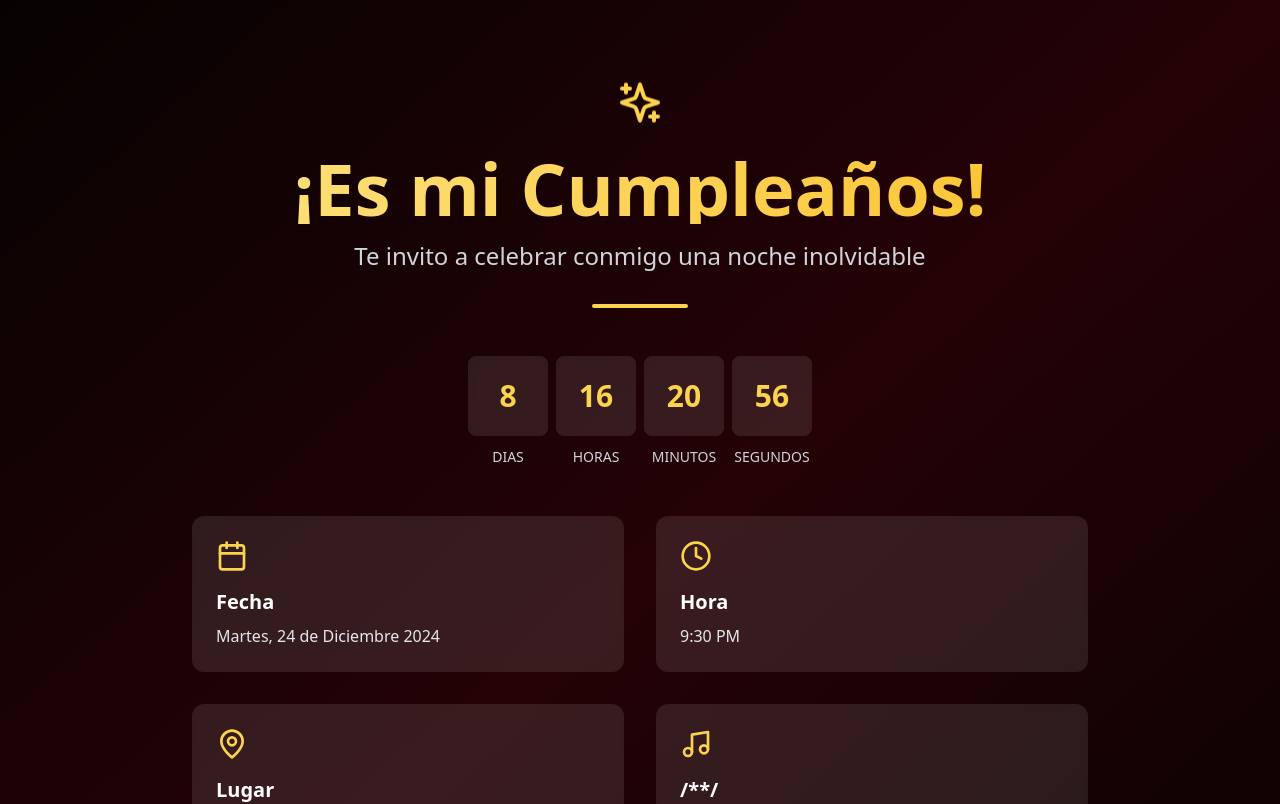
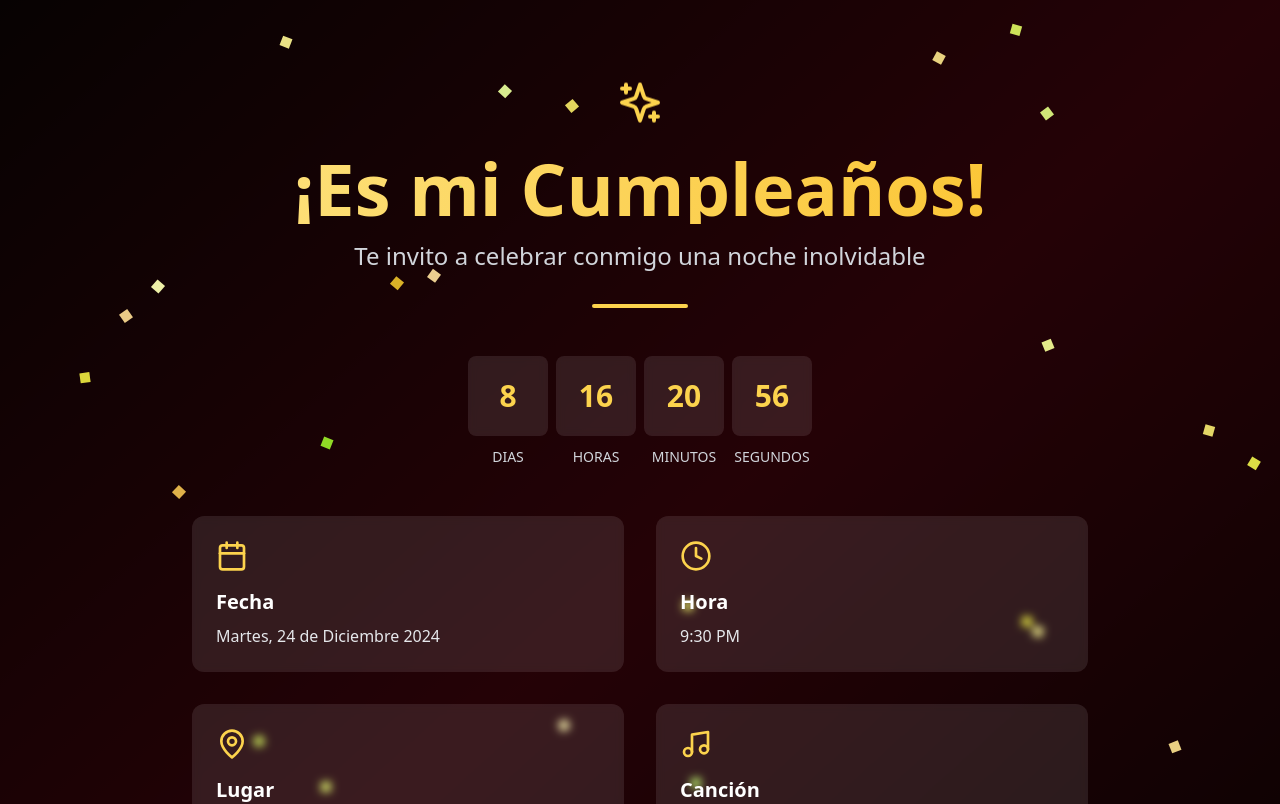
Before and after one commit to Alex200207/Tarjeta-Invitacion, a React (Vite) app: page / in a window 1280 px wide. Shown: the top 804 px of the page. Built offline with nearby package versions, Linux system fonts and the light colour scheme.

Commit message:
confeti y audio

```diff
--- a/index.html
+++ b/index.html
@@ -1,5 +1,5 @@
 <!DOCTYPE html>
-<html lang="en">
+<html lang="es">
   <head>
     <meta charset="UTF-8" />
     <link rel="icon" type="image/svg+xml" href="/vite.svg" />
--- a/src/App.tsx
+++ b/src/App.tsx
@@ -4,10 +4,12 @@ import { Header } from './components/Header';
 import { PartyDetails } from './components/PartyDetails';
 import { Countdown } from './components/Countdown';
 import { FadeIn } from './components/animations/FadeIn';
+import { BalloonsAndConfetti } from './components/animations/Ballons';
 
 function App() {
   return (
     <Background>
+      <BalloonsAndConfetti />
       <div className="max-w-6xl mx-auto">
         <Header />
 
--- /dev/null
+++ b/src/Ballons.css
@@ -0,0 +1,39 @@
+.animation-container {
+  position: fixed;
+  width: 100%;
+  height: 100vh;
+  overflow: hidden;
+}
+
+.balloon {
+  position: fixed;
+  bottom: -100px;
+  animation: float 5s linear infinite;
+  transform-origin: center;
+}
+
+.confetti-piece {
+  position: fixed;
+  top: -10px;
+  width: 10px;
+  height: 10px;
+  background-color: var(--color, #ff0000);
+  animation: fall 3s linear infinite;
+  transform: rotate(45deg);
+}
+.animation-container {
+  position: fixed;
+  width: 100%;
+  height: 100vh;
+  overflow: hidden;
+}
+
+/* Confetti animation */
+@keyframes fall {
+  0% {
+    transform: translateY(0) rotate(0deg);
+  }
+  100% {
+    transform: translateY(100vh) rotate(360deg);
+  }
+}
--- a/src/components/PartyDetails.tsx
+++ b/src/components/PartyDetails.tsx
@@ -1,7 +1,17 @@
-
 import { Clock, MapPin, Calendar, Music } from 'lucide-react';
+import { useEffect } from 'react';
 
 export const PartyDetails = () => {
+  useEffect(() => {
+
+    const audio = new Audio('/HappyBirthday.mp3');
+    audio.play();
+    return () => {
+      audio.pause();
+      audio.currentTime = 0;
+    };
+  }, []);
+
   return (
     <div className="grid grid-cols-1 md:grid-cols-2 gap-8 max-w-4xl mx-auto mt-12">
       <div className="p-6 bg-white/10 backdrop-blur-sm rounded-xl transform hover:scale-105 transition-all duration-300">
@@ -20,17 +30,12 @@ export const PartyDetails = () => {
         <MapPin className="w-8 h-8 mb-4 text-amber-300" />
         <h3 className="text-xl font-semibold mb-2 text-white">Lugar</h3>
         <p className="text-gray-200"><br />De la casa de empeño de rodrigo 1/2 c al E sector #3 </p><br className='text-white' />
-
-        {/* <p className="text-gray-200">De donde el gordo que vendia elotes </p> */}
       </div>
-
-
-      {/*https://youtu.be/4sZmPHJPvZE?si=c0OwwthYLidhFUjv */}
 
       <div className="p-6 bg-white/10 backdrop-blur-sm rounded-xl transform hover:scale-105 transition-all duration-300">
         <Music className="w-8 h-8 mb-4 text-amber-300" />
-        <h3 className="text-xl font-semibold mb-2 text-white">/**/</h3>
-        <p className="text-gray-200">/**/</p>
+        <h3 className="text-xl font-semibold mb-2 text-white">Canción</h3>
+        <p className="text-gray-200">¡Escucha la melodía que te acompañará durante la invitación!</p>
       </div>
     </div>
   );
--- /dev/null
+++ b/src/components/animations/Ballons.tsx
@@ -0,0 +1,43 @@
+import React, { useState, useEffect } from 'react';
+import '../../Ballons.css';
+import { CSSProperties } from 'react';
+
+interface CustomCSSProperties extends CSSProperties {
+  '--color'?: string;
+}
+
+export const BalloonsAndConfetti: React.FC = () => {
+  const [confettiCount, setConfettiCount] = useState(100); // Comienza con mucho confeti
+
+  useEffect(() => {
+    // Reducir la cantidad de confeti después de 4 segundos
+    const timer = setTimeout(() => {
+      setConfettiCount(25); // Reducir a una cantidad moderada
+    }, 0);
+
+    return () => clearTimeout(timer); // Limpiar el temporizador
+  }, []);
+
+
+
+
+  const generateConfetti = (count: number) => {
+    return Array.from({ length: count }).map((_, i) => (
+      <div
+        key={i}
+        className="confetti-piece"
+        style={{
+          left: `${Math.random() * 100}vw`,
+          animationDuration: `${2 + Math.random()}s`,
+          '--color': `hsl(${Math.random() * 50 + 40}, 70%, ${Math.random() * 30 + 50}%)`, // Tonos dorados
+        } as CustomCSSProperties}
+      />
+    ));
+  };
+
+  return (
+    <div className="animation-container">
+      <div className="confetti-layer">{generateConfetti(confettiCount)}</div>
+    </div>
+  );
+};
```
Also changed, not shown: 2 other files (tests, documents, lock files or other folders).
